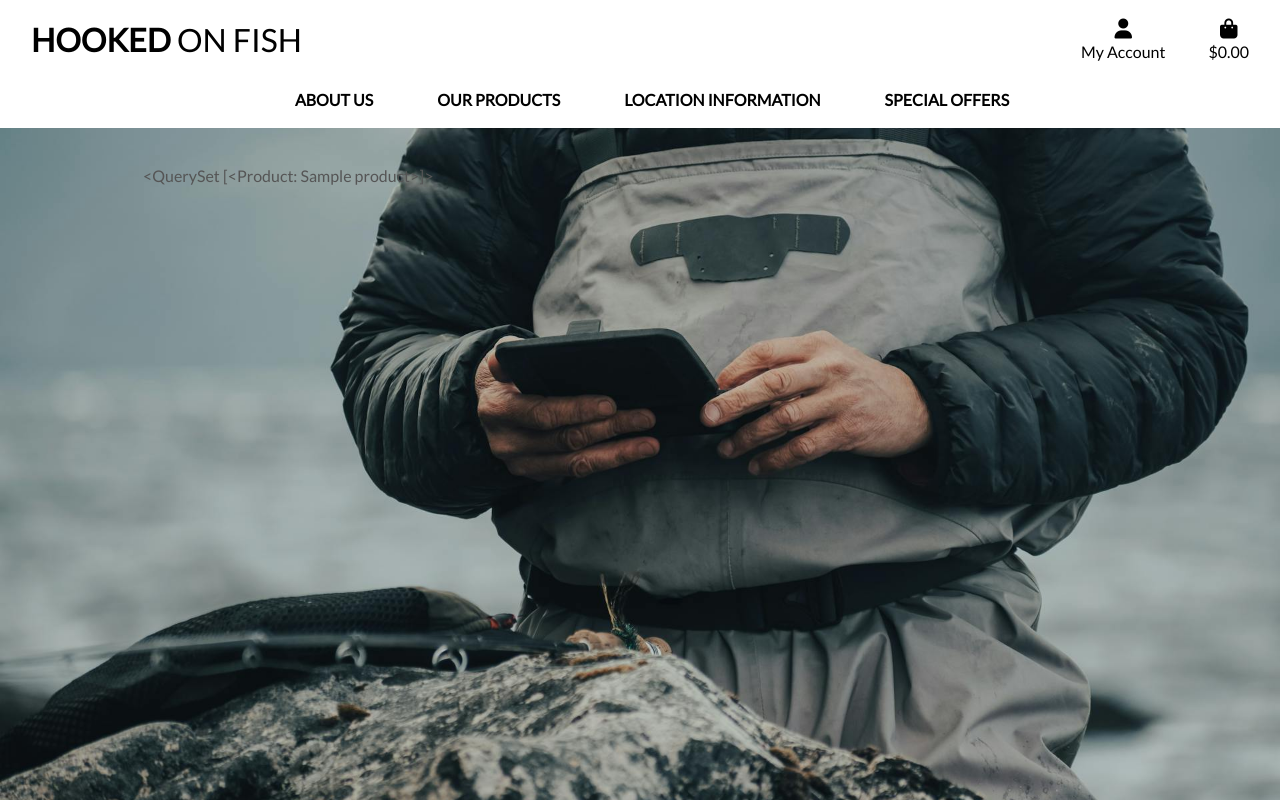
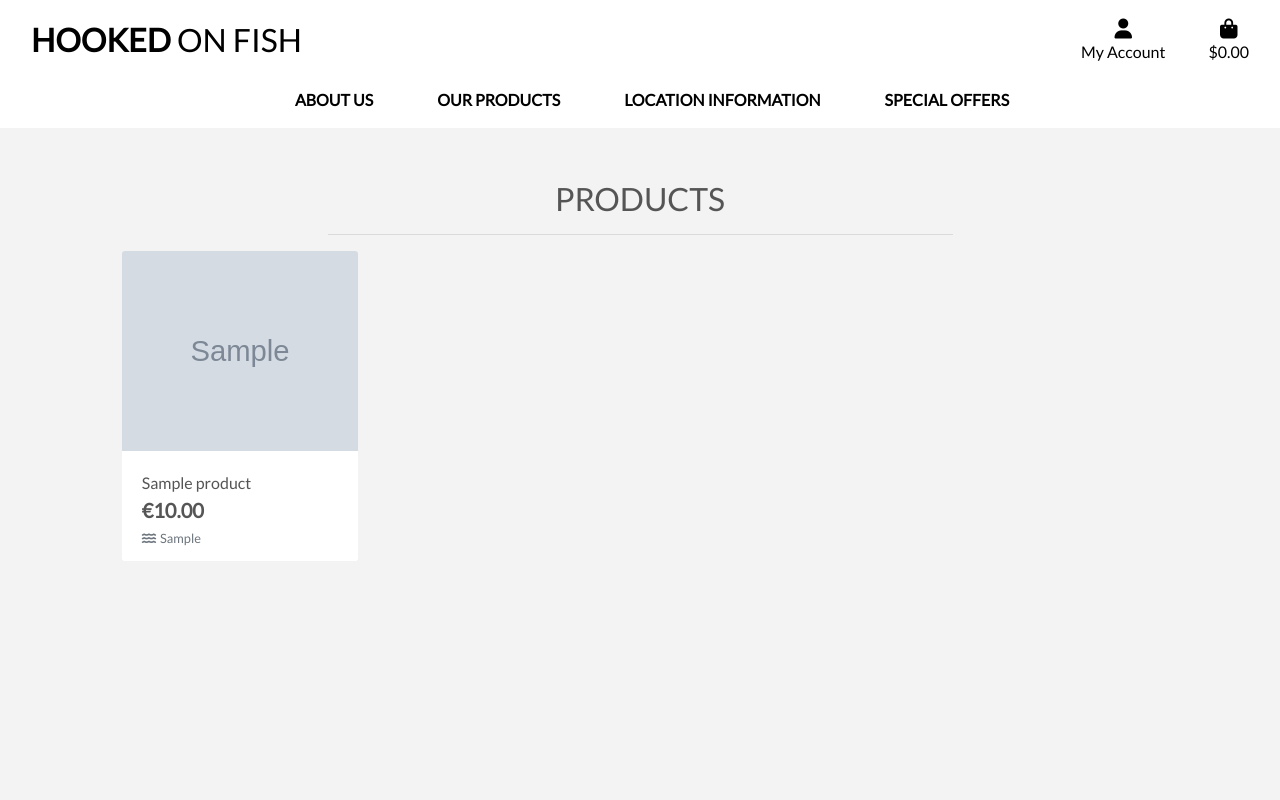
Before and after one commit to LemmenAid/hooked-on-fish, a Django app: page /products/ in a window 1280 px wide. Run offline with Django 3.2, Linux system fonts and the light colour scheme; tables that the repository leaves empty hold one stand-in row (values such as "Sample post"); grey boxes marked "Sample" are stand-in pictures; some libraries are stand-ins or nearby versions.

Commit message:
Started products template

```diff
--- a/products/templates/products/products.html
+++ b/products/templates/products/products.html
@@ -10,10 +10,69 @@
 {% endblock %}
 
 {% block content %}
-    <div class="container">
+    <div class="overlay"></div>
+    <div class="container-fluid">
         <div class="row">
-            <div class="col">
-                {{ products }}
+            <div class="col text-center mt-3">
+                <h2 class="logo-font">Products</h2>
+                <hr class="w-50 mb-1">
+            </div>
+        </div>
+        <div class="row">
+            <div class="product-container col-10 offset-1">
+                <div class="row mt-1 mb-2"></div>
+                <div class="row">
+                    {% for product in products %}
+                        <div class="col-sm-6 col-md-6 col-lg-4 col-xl-3">
+                            <div class="card h-100 border-0">
+                                {% if product.image %}
+                                <a href="">
+                                    <img class="card-img-top img-fluid fixed-size-img" src="{{ product.image.url }}" alt="{{ product.name }}">
+                                </a>
+                                {% else %}
+                                <a href="">
+                                    <img class="card-img-top img-fluid" src="{{ MEDIA_URL }}noimage.png" alt="{{ product.name }}">
+                                </a>
+                                {% endif %}
+                                <div class="card-body pb-0">
+                                    <p class="mb-0">{{ product.name }}</p>
+                                </div>
+                                <div class="card-footer bg-white pt-0 border-0 text-left">
+                                    <div class="row">
+                                        <div class="col">
+                                            <p class="lead mb-0 text-left font-weight-bold">€{{ product.price }}</p>
+                                            {% if product.caught_in_these_waters %}
+                                                <small class="text-muted"><i class="fas fa-water mr-1"></i>{{ product.caught_in_these_waters }}</small>
+                                            {% else %}
+                                                <small class="text-muted">Connemara</small>
+                                            {% endif %}
+                                        </div>
+                                    </div>
+                                </div>
+                            </div>
+                        </div>
+                        {% if forloop.counter|divisibleby:1 %}
+                            <div class="col-12 d-sm-none mb-5">
+                                <hr>
+                            </div>
+                        {% endif %}
+                        {% if forloop.counter|divisibleby:2 %}
+                            <div class="col-12 d-none d-sm-block d-md-block d-lg-none mb-5">
+                                <hr>
+                            </div>
+                        {% endif %}
+                        {% if forloop.counter|divisibleby:3 %}
+                            <div class="col-12 d-none d-lg-block d-xl-none mb-5">
+                                <hr>
+                            </div>
+                        {% endif %}
+                        {% if forloop.counter|divisibleby:4 %}
+                            <div class="col-12 d-none d-xl-block mb-5">
+                                <hr>
+                            </div>
+                        {% endif %}
+                    {% endfor %}
+                </div>
             </div>
         </div>
     </div>
--- a/static/css/base.css
+++ b/static/css/base.css
@@ -56,6 +56,27 @@ body {
     border: 1px solid black !important;
 }
 
+.bg-black {
+    background: #000 !important;
+}
+
+.overlay {
+	height: 100%;
+	width: 100%;
+	top: 0;
+	left: 0;
+	position: fixed;
+	background: #f3f3f3;
+	z-index: -1;
+}
+
+.fixed-size-img {
+    width: 100%;  /* Make sure it spans the card width */
+    height: 200px; /* Adjust to your desired fixed height */
+    object-fit: cover; /* Ensures the image fills the space without distortion */
+}
+
+
 /* -------------------------------- Media Queries */
 
 /* Slightly larger container on xl screens */
```
Also changed, not shown: media/crab.jpg (added), media/homepage_background_cropped.jpg.jpg (deleted), media/mackerel.jpg (added), media/scallops-1.jpg (added).
